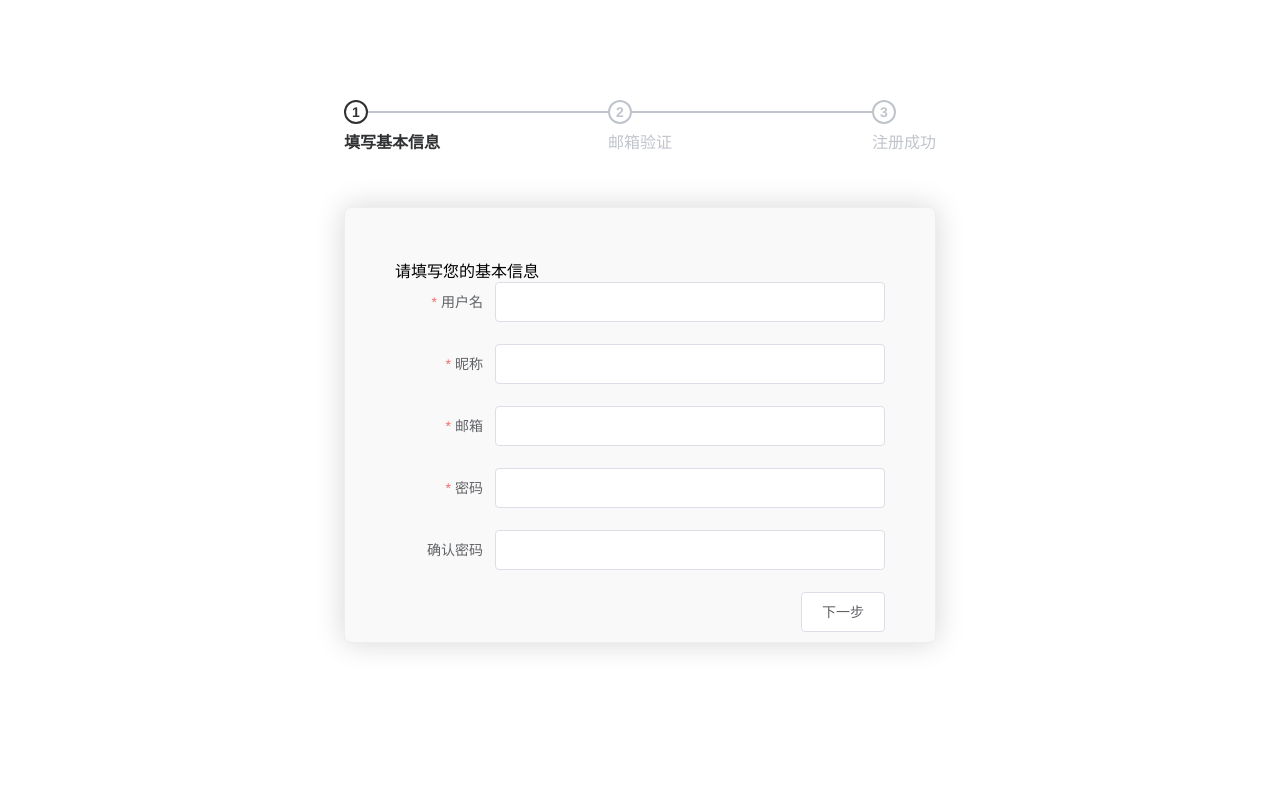
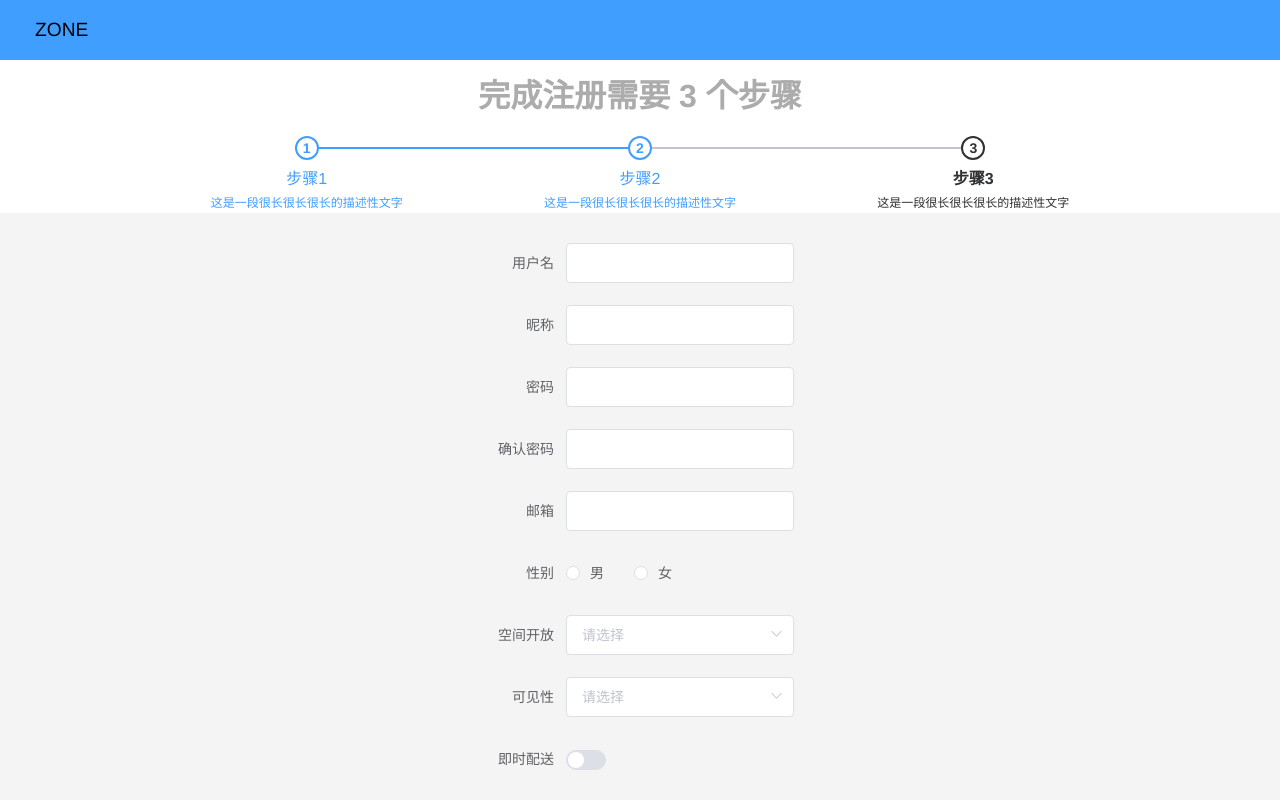
Before and after one commit to stackfing/zone-front, a Vue app: page /register in a window 1280 px wide. Built offline with nearby package versions, Linux system fonts and the light colour scheme; what v-img, vue-scroller would draw is missing.

Commit message:
register

```diff
--- a/index.html
+++ b/index.html
@@ -55,7 +55,8 @@
         -webkit-transform: scale(1.0);
       }
     }
-    #appLoading{
+
+    #appLoading {
       position: relative;
     }
   </style>
--- a/package.json
+++ b/package.json
@@ -5,7 +5,7 @@
   "author": "stackfing <stackfing@gmail.com>",
   "private": true,
   "scripts": {
-    "dev": "webpack-dev-server --inline --progress --config build/webpack.dev.conf.js --host=10.102.48.16",
+    "dev": "webpack-dev-server --inline --progress --config build/webpack.dev.conf.js  --host=10.102.64.135",
     "start": "npm run dev",
     "e2e": "node test/e2e/runner.js",
     "test": "npm run e2e",
--- a/src/pages/index.vue
+++ b/src/pages/index.vue
@@ -1,8 +1,11 @@
 <template>
   <div class="container">
-    <div class="header" @dblclick="backtotop" onselectstart="return false">
-      <div class="logo"><span@click="$router.push('/trend')">ZONE</span></div>
-      <div class="toptips">Tips: 双击可以回到顶部哦~</div>
+    <div class="header" :class="scrolled ? 'scrolled' : ''" @dblclick="backtotop" onselectstart="return false">
+      <div class="logo">
+        <span@click="$router.push('/trend')">ZONE</span>
+      </div>
+      <div class="toptips"></div>
+      <!-- <div class="toptips">Tips: 双击可以回到顶部哦~</div> -->
       <el-dropdown trigger="click" class="self_dropdown" @command="handleTopCommand">
         <span class="el-dropdown-link" style="line-height:40px">
           {{$store.state.userInfo.nickname}}
@@ -27,7 +30,7 @@
         <div class="top_userinfo_container">
           <div class="top_userinfo_nickname">
             <!-- <a href="/"> -->
-              <span style="font-size:1.5em;font-weight:bold;">{{$store.state.userInfo.nickname}}</span>
+            <span style="font-size:1.5em;font-weight:bold;">{{$store.state.userInfo.nickname}}</span>
             <!-- </a> -->
           </div>
           <div class="top_userinfo_signature">个性签名：{{$store.state.userInfo.signature}}</div>
@@ -111,7 +114,8 @@ export default {
       // friendList: {},
       badgeHidden: false,
       isFindWord: true,
-      isfindword: true
+      isfindword: true,
+      scrolled: false
     };
   },
   components: {
@@ -201,12 +205,19 @@ export default {
           this.findWord();
           break;
       }
+    },
+    handleScroll() {
+      if (window.scrollY > 0) this.scrolled = true;
+      else this.scrolled = false;
     }
   },
   created() {
     this.getUserInfo();
     this.getFriendList();
     this.handleRoute();
+    window.addEventListener("scroll", this.handleScroll);
+  },
+  ready() {
   }
 };
 </script>
@@ -321,6 +332,10 @@ export default {
   height: 40px;
   background-color: #87ceff;
   z-index: 3;
+}
+.scrolled {
+  box-shadow: 0 0 5px rgba(0, 0, 0, 0.6);
+  transition: all 0.4s;
 }
 .logo {
   line-height: 40px;
@@ -457,6 +472,7 @@ export default {
   }
   .head_avatar {
     margin: 0 auto;
+    display: none;
   }
   .top_nickname_links {
     display: none;
@@ -467,5 +483,16 @@ export default {
   .center_container {
     width: 100%;
   }
+  .body {
+    background-color: white;
+    background-image: none;
+  }
+  .body_top {
+    margin-top: 40px;
+    height: 140px;
+    background-image: url(../assets/userdetail.jpg);
+    background-repeat: no-repeat;
+    background-size: 100% 100%;
+  }
 }
 </style>
--- a/src/pages/login.vue
+++ b/src/pages/login.vue
@@ -17,10 +17,10 @@
         <el-button id="login" @click="login" style="width:100%;margin-bottom:20px;" type="primary">登录</el-button>
         <div class="reg">
           <span style="font-size:12px" class="register">
-            <a href="/register">立即注册</a>
+            <router-link to="/register">立即注册</router-link>
           </span>
           <span style="font-size:12px" class="forget">
-            <a href="/">忘了密码？</a>
+            <router-link to="/">立即注册</router-link>
           </span>
           <div class="clearfix"></div>
         </div>
--- a/src/pages/register.vue
+++ b/src/pages/register.vue
@@ -1,45 +1,130 @@
+<style scoped>
+.container {
+  display: flex;
+  flex: 1;
+  width: 100%;
+  height: 100vh;
+  flex-direction: column;
+}
+.header {
+  display: flex;
+  height: 60px;
+  width: 100%;
+  background: #409eff;
+  z-index: 1000;
+}
+.logo {
+  line-height: 60px;
+  font-size: 1.2em;
+  position: relative;
+  left: 35px;
+}
+.body {
+  display: flex;
+  flex-direction: column;
+  height: 100%;
+}
+.form {
+  display: flex;
+  padding-top: 30px;
+  justify-content: center;
+  flex: 1;
+  width: 100%;
+  background: #f4f4f4;
+}
+.tips {
+  height: 250px;
+  width: 1000px;
+  margin: 0 auto;
+}
+
+.tips h1 {
+  margin: 0 auto;
+  text-align: center;
+  color: #acacac;
+}
+
+.process_tip {
+  padding: 10px;
+  margin-bottom: 10px;
+}
+@media screen and (min-width: 320px) and (max-width: 480px) {
+  .tips {
+    display: none;
+  }
+  .body {
+    background: #f4f4f4;
+  }
+  .el-form {
+    margin-top: 0px;
+  }
+}
+</style>
 <template>
-  <div class="grid_content">
-    <el-steps :active="active" finish-status="success">
-      <el-step title="填写基本信息"></el-step>
-      <el-step title="邮箱验证"></el-step>
-      <el-step title="注册成功"></el-step>
+  <div class="container">
+    <div class="header">
+      <div class="logo">
+        <span @click="toHome">ZONE</span>
+      </div>
+    </div>
+    <div class="body">
+      <div class="tips">
+        <div class="process_tip">
+          <h1>完成注册需要 3 个步骤</h1>
+        </div>
+        <el-steps :active="2" align-center>
+          <el-step title="步骤1" description="这是一段很长很长很长的描述性文字"></el-step>
+          <el-step title="步骤2" description="这是一段很长很长很长的描述性文字"></el-step>
+          <el-step title="步骤3" description="这是一段很长很长很长的描述性文字"></el-step>
         </el-steps>
-    <div v-if="active == 0">
-      <el-form class="form_box" label-width="100px" :rules="rules" :model="form" label-position="right">
-        <span>请填写您的基本信息</span>
-        <el-form-item label="用户名" prop="account">
-          <el-input v-model="form.account"></el-input>
+      </div>
+      <div class="form">
+        <el-form ref="form" label-width="80px">
+          <el-form-item label="用户名">
+            <el-input></el-input>
           </el-form-item>
-        <el-form-item label="昵称" prop="nickname">
-          <el-input v-model="form.nickName"></el-input>
+          <el-form-item label="昵称">
+            <el-input></el-input>
           </el-form-item>
-        <el-form-item label="邮箱" prop="email">
-          <el-input v-model="form.email" type="email"></el-input>
+          <el-form-item label="密码">
+            <el-input></el-input>
           </el-form-item>
-        <el-form-item label="密码" prop="password">
-          <el-input v-model="form.password" type="password"></el-input>
+          <el-form-item label="确认密码">
+            <el-input></el-input>
           </el-form-item>
-        <el-form-item label="确认密码" prop="checkpassword">
-          <el-input type="password"></el-input>
+          <el-form-item label="邮箱">
+            <el-input></el-input>
           </el-form-item>
-        <el-button style="float:right" @click="next">下一步</el-button>
-        <div class="clearfix"></div>
+          <el-form-item label="性别">
+            <el-radio-group>
+              <el-radio label="男"></el-radio>
+              <el-radio label="女"></el-radio>
+            </el-radio-group>
+          </el-form-item>
+          <el-form-item label="空间开放" prop="region">
+          <el-select placeholder="请选择">
+            <el-option label="只对好友开放" value="1"></el-option>
+            <el-option label="对所有人开放" value="2"></el-option>
+            <el-option label="关闭" value="0"></el-option>
+          </el-select>
+        </el-form-item>
+        <el-form-item label="可见性" prop="region">
+          <el-select placeholder="请选择">
+            <el-option label="只允许通过昵称查找" value="1"></el-option>
+            <el-option label="只允许通过账号查找" value="2"></el-option>
+            <el-option label="关闭" value="0"></el-option>
+          </el-select>
+        </el-form-item>
+          <el-form-item label="即时配送">
+            <el-switch>啊</el-switch>
+          </el-form-item>
+          <el-form-item>
+            <el-button type="primary">立即创建</el-button>
+          </el-form-item>
         </el-form>
       </div>
-    <div v-if="active == 1">
-      <div class="sendEmail_container">
-        <p style="margin-top:30px;">我们已经发送邮件在您的邮箱，请进入邮箱点击链接以激活您的账号。</p>
-        <el-button style="margin-top:30px;" @click="toEmail">点击进入邮箱</el-button>
     </div>
-    </div>
-    <div v-if="active == 2">
-      <p style="margin-top:30px;">您的邮箱已经验证通过</p>
-      <el-button style="margin-top:30px;float:right" @click="next">下一步</el-button>
-    </div>
-    <div v-if="active == 3">
-      <p style="margin-top:30px;">注册成功，后台正在紧张的为您生成初始化数据，生成完毕即将跳转至首页</p>
-    </div>
+    <div class="footer"></div>
   </div>
 </template>
 
@@ -47,94 +132,12 @@
 import { BASE_URL } from "@/components/api";
 export default {
   data() {
-    return {
-      active: 0,
-      nickname: "2",
-      username: "",
-      form: {},
-      rules: {
-        account: [{ required: true, trigger: "blur", message: "请输入用户名" }],
-        password: [{ required: true, trigger: "blur", message: "请输入密码" }],
-        email: [
-          { required: true, message: "请输入邮箱地址", trigger: "blur" },
-          {
-            type: "email",
-            message: "请输入正确的邮箱地址",
-            trigger: "blur"
-          }
-        ],
-        nickname: [{ required: true, trigger: "blur", message: "请输入用户名" }]
-        // nickname: [{ required: true, trigger: "blur", message: "请输入昵称" }],
-        // checkpassword: [
-        //   { required: true, trigger: "blur", message: "密码输入一直" }
-        // ]
-      }
-    };
+    return {};
   },
-  // props: ['active'],
   methods: {
-    next() {
-      if (this.active == 0) {
-        this.register();
-        return;
-      }
-      if (this.nickname === "") {
-      } else {
-        if (this.active++ > 2) this.active = 0;
-      }
-      if (this.username) {
-      }
-    },
-    toEmail() {
-      open("http://mail.qq.com");
-    },
-    register() {
-      this.$http
-        .post({ BASE_URL }.BASE_URL + "/api/user/register", this.form)
-        .then(res => {
-          if (res.data.data == true) {
-            this.active++;
-          }
-        });
-    }
-  },
-  created() {
-
-  },
-  mounted() {
-    var mid = this.$route.query.mid;
-    if (mid != null && mid != undefined) {
-      this.$http
-        .get({ BASE_URL }.BASE_URL + "/api/user/register?id=" + mid)
-        .then(res => {
-          // console.log(res.body.data == false)
-          if (res.data.data == false) {
-            console.log("没有验证");
-            this.active = 2;
-            // this.active = 2;
-          } else {
-            console.log("已经验证过");
-            this.active = 3;
-          }
-        });
+    toHome() {
+      this.$router.push("/");
     }
   }
 };
 </script>
-
-<style scoped>
-.grid_content {
-  padding-bottom: 100px;
-  width: 592px;
-  margin: 0 auto;
-  padding-top: 100px;
-}
-.form_box {
-  margin-top: 50px;
-  box-shadow: 0px 0px 30px rgb(214, 214, 214);
-  background-color: #f9f9f9;
-  padding: 50px;
-  border-radius: 7px;
-  border: 1px solid #eee;
-}
-</style>
```
Also changed, not shown: src/pages/trend.vue (+28 -27 lines). Lines whose indentation alone changed are shown as unchanged.
